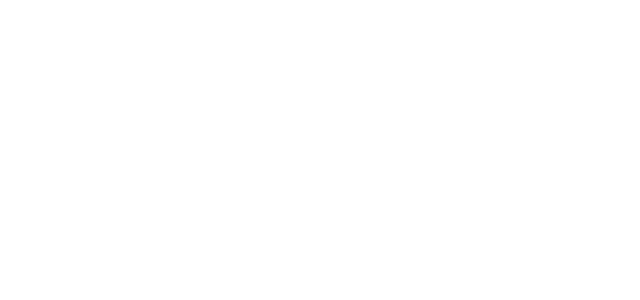
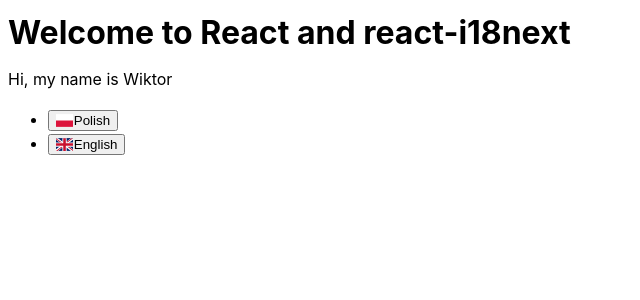
Before and after one commit to grupadotnet/Aqua-Sharp-Frontend, a React (Vite) app: page / in a window 1280 px wide. Shown: the top 300 px of the page, without its empty margins (0-640 px from the left). Built offline with nearby package versions, Linux system fonts and the light colour scheme.

Commit message:
i18next config

```diff
--- a/package.json
+++ b/package.json
@@ -13,8 +13,13 @@
     "@fortawesome/fontawesome-svg-core": "^6.2.1",
     "@fortawesome/free-solid-svg-icons": "^6.2.1",
     "@fortawesome/react-fontawesome": "^0.2.0",
+    "flag-icons": "^6.6.6",
+    "i18next": "^22.4.9",
+    "i18next-browser-languagedetector": "^7.0.1",
+    "i18next-http-backend": "^2.1.1",
     "react": "^18.2.0",
     "react-dom": "^18.2.0",
+    "react-i18next": "^12.1.4",
     "react-router-dom": "^6.6.2"
   },
   "devDependencies": {
--- /dev/null
+++ b/public/assets/locales/en/translation.json
@@ -0,0 +1,4 @@
+{
+  "welcome_to_react": "Welcome to React and react-i18next",
+  "variable_example": "Hi, my name is {{name}}"
+}
--- /dev/null
+++ b/public/assets/locales/pl/translation.json
@@ -0,0 +1,4 @@
+{
+  "welcome_to_react": "Witaj w React oraz react-i18next",
+  "variable_example": "Cześć, nazywam się {{name}}"
+}
--- /dev/null
+++ b/src/assets/languages/index.ts
@@ -0,0 +1,12 @@
+export const languages = [
+  {
+    code: 'pl',
+    name: 'Polish',
+    country_code: 'pl',
+  },
+  {
+    code: 'en',
+    name: 'English',
+    country_code: 'gb',
+  },
+];
--- a/src/main.tsx
+++ b/src/main.tsx
@@ -1,13 +1,49 @@
-import React from 'react';
+import React, { Suspense } from 'react';
 import ReactDOM from 'react-dom/client';
 import { BrowserRouter } from 'react-router-dom';
+import i18n from 'i18next';
+import LanguageDetector from 'i18next-browser-languagedetector';
+import HttpApi from 'i18next-http-backend';
+import { initReactI18next } from 'react-i18next';
+
 import App from './App';
+
 import './index.scss';
+import '/node_modules/flag-icons/css/flag-icons.min.css';
+
+// i18n config
+i18n
+  .use(initReactI18next)
+  .use(LanguageDetector)
+  .use(HttpApi)
+  .init({
+    supportedLngs: ['pl', 'en'],
+    fallbackLng: 'en',
+    detection: {
+      order: [
+        'path',
+        'cookie',
+        'navigator',
+        'htmlTag',
+        'localStorage',
+        'subdomain',
+      ],
+      caches: ['cookie'],
+      // cookieMinutes: time after cookie expires,
+      // cookieDomain: our future domain,
+    },
+    backend: {
+      loadPath: '/assets/locales/{{lng}}/translation.json',
+    },
+  });
 
 ReactDOM.createRoot(document.getElementById('root') as HTMLElement).render(
-  <React.StrictMode>
-    <BrowserRouter>
-      <App />
-    </BrowserRouter>
-  </React.StrictMode>
+  // TODO SPINNER COMES TO FALLBACK
+  <Suspense fallback={<div>loading</div>}>
+    <React.StrictMode>
+      <BrowserRouter>
+        <App />
+      </BrowserRouter>
+    </React.StrictMode>
+  </Suspense>
 );
--- a/src/pages/working/index.tsx
+++ b/src/pages/working/index.tsx
@@ -1,3 +1,30 @@
+import { useTranslation } from 'react-i18next';
+import { languages } from '../../assets/languages';
+import i18next from 'i18next';
+
 export const Working: React.FC = () => {
-  return <></>;
+  const { t } = useTranslation();
+
+  const name = 'Wiktor';
+
+  return (
+    <div>
+      {/* i18next start */}
+      <h1>{t('welcome_to_react')}</h1>
+      <p>{t('variable_example', { name })}</p>
+
+      {/* LANGUAGE SWITCH WORKING VERSION */}
+      <ul>
+        {languages.map(({ code, name, country_code }) => (
+          <li key={country_code}>
+            <button onClick={() => i18next.changeLanguage(code)}>
+              <span className={`fi fi-${country_code}`}></span>
+              {name}
+            </button>
+          </li>
+        ))}
+      </ul>
+      {/* i18next end */}
+    </div>
+  );
 };
```
Also changed, not shown: 1 other file (tests, documents, lock files or other folders).
